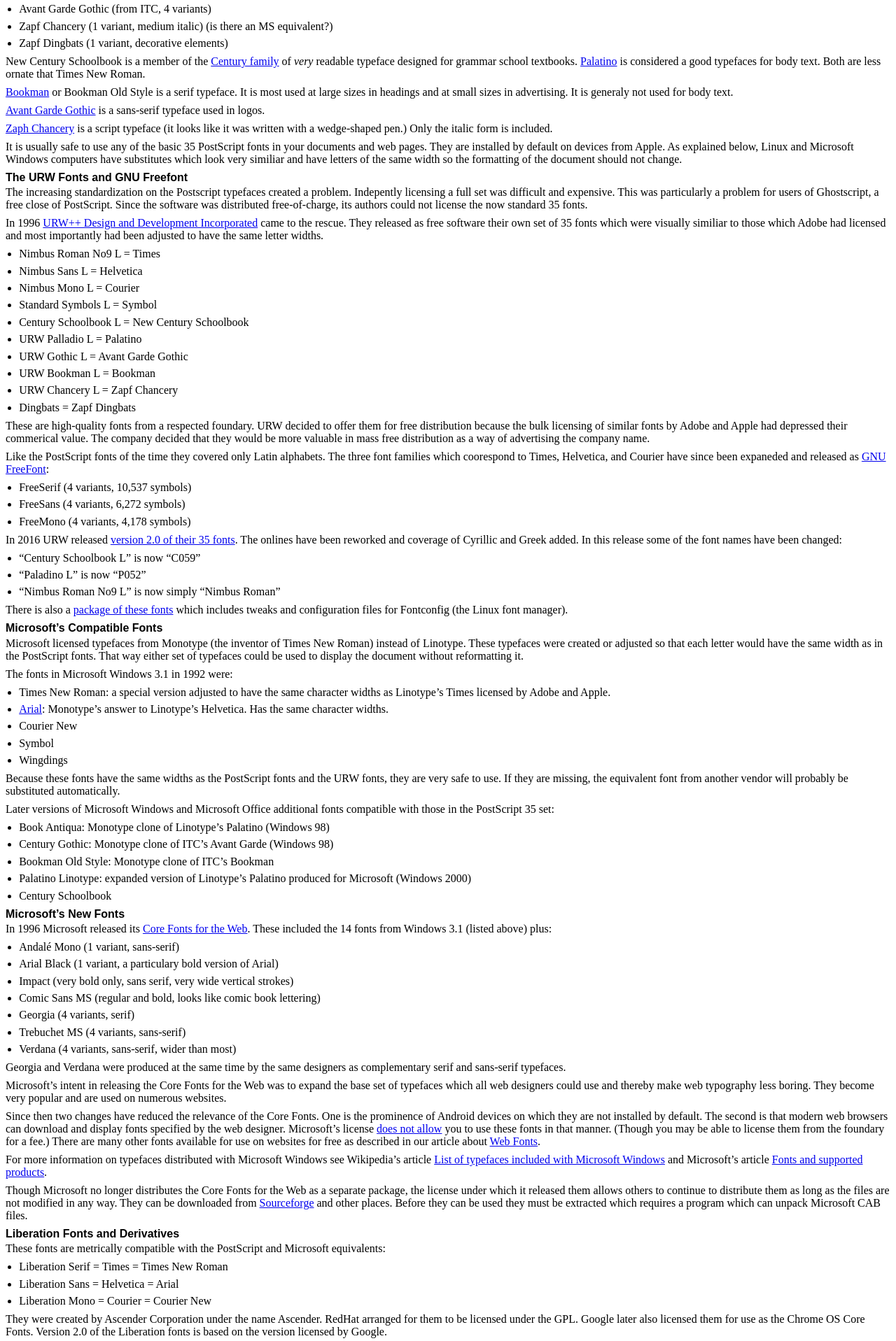
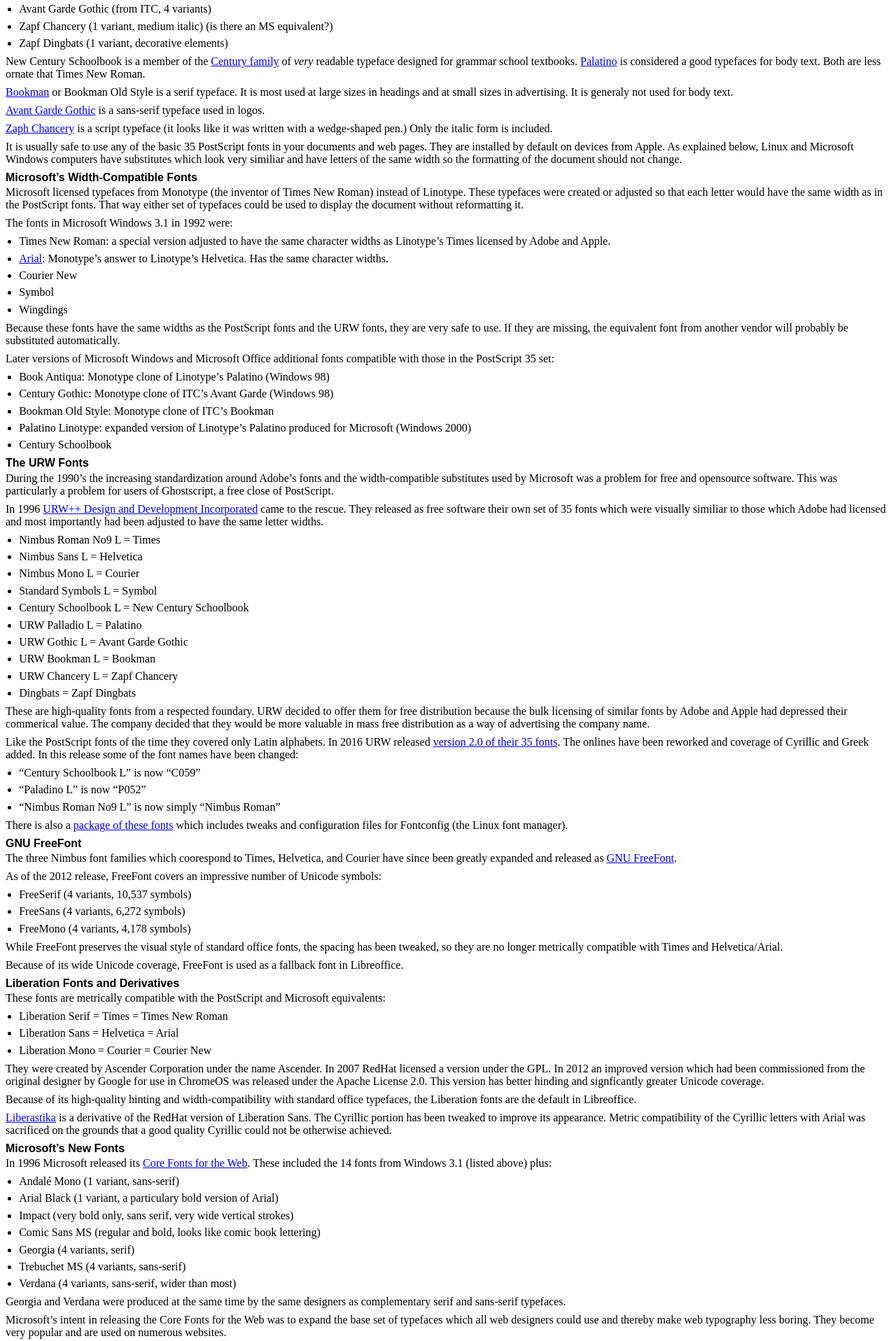
Before and after one commit to david672orford/tech-for-teaching, a Jekyll site: the page built from typefaces/standard/index.md, in a window 1280 px wide. Shown: the part 1443-3360 px from the top of the page at 70% size. Built offline with Jekyll 4.4.1, drawn with Linux system fonts in a browser that asks for light colours; our own code applies the rules of GitHub Pages for plain Markdown files; some of the changed text lies outside the part shown.

Commit message:
updated typeface docs

```diff
--- a/typefaces/standard/index.md
+++ b/typefaces/standard/index.md
@@ -116,57 +116,7 @@
 similiar and have letters of the same width so the formatting of the document
 should not change.
 
-### The URW Fonts and GNU Freefont
-
-The increasing standardization on the Postscript typefaces created a problem.
-Indepently licensing a full set was difficult and expensive. This was
-particularly a problem for users of Ghostscript, a free close of PostScript.
-Since the software was distributed free-of-charge, its authors could
-not license the now standard 35 fonts.
-
-In 1996 [URW++ Design and Development Incorporated](http://www.urwpp.de/)
-came to the rescue. They released as free software their own set of 35
-fonts which were visually similiar to those which Adobe had licensed and
-most importantly had been adjusted to have the same letter widths.
-
-* Nimbus Roman No9 L = Times
-* Nimbus Sans L = Helvetica
-* Nimbus Mono L = Courier
-* Standard Symbols L = Symbol
-* Century Schoolbook L = New Century Schoolbook
-* URW Palladio L = Palatino
-* URW Gothic L = Avant Garde Gothic
-* URW Bookman L = Bookman
-* URW Chancery L = Zapf Chancery
-* Dingbats = Zapf Dingbats
-
-These are high-quality fonts from a respected foundary. URW decided to
-offer them for free distribution because the bulk licensing of similar
-fonts by Adobe and Apple had depressed their commerical value. The
-company decided that they would be more valuable in mass free distribution
-as a way of advertising the company name.
-
-Like the PostScript fonts of the time they covered only Latin alphabets.
-The three font families which coorespond to Times, Helvetica, and Courier
-have since been expaneded and released as
-[GNU FreeFont](https://www.gnu.org/software/freefont/):
-
-* FreeSerif (4 variants, 10,537 symbols)
-* FreeSans (4 variants, 6,272 symbols)
-* FreeMono (4 variants, 4,178 symbols)
-
-In 2016 URW released [version 2.0 of their 35 fonts](https://github.com/URWTypeFoundry/Core_35/).
-The onlines have been reworked and coverage of Cyrillic and Greek added.
-In this release some of the font names have been changed:
-
-* "Century Schoolbook L" is now "C059"
-* "Paladino L" is now "P052"
-* "Nimbus Roman No9 L" is now simply "Nimbus Roman"
-
-There is also a [package of these fonts](https://github.com/ArtifexSoftware/urw-base35-fonts)
-which includes tweaks and configuration files for Fontconfig (the Linux font manager).
-
-### Microsoft's Compatible Fonts
+### Microsoft's Width-Compatible Fonts
 
 Microsoft licensed typefaces from Monotype (the inventor of Times
 New Roman) instead of Linotype. These typefaces were created
@@ -198,6 +148,90 @@
 * Palatino Linotype: expanded version of Linotype's Palatino produced for Microsoft (Windows 2000)
 * Century Schoolbook
 
+### The URW Fonts
+
+During the 1990's the increasing standardization around Adobe's fonts and the
+width-compatible substitutes used by Microsoft was a problem for free and
+opensource software. This was particularly a problem for users of Ghostscript,
+a free close of PostScript.
+
+In 1996 [URW++ Design and Development Incorporated](http://www.urwpp.de/)
+came to the rescue. They released as free software their own set of 35
+fonts which were visually similiar to those which Adobe had licensed and
+most importantly had been adjusted to have the same letter widths.
+
+* Nimbus Roman No9 L = Times
+* Nimbus Sans L = Helvetica
+* Nimbus Mono L = Courier
+* Standard Symbols L = Symbol
+* Century Schoolbook L = New Century Schoolbook
+* URW Palladio L = Palatino
+* URW Gothic L = Avant Garde Gothic
+* URW Bookman L = Bookman
+* URW Chancery L = Zapf Chancery
+* Dingbats = Zapf Dingbats
+
+These are high-quality fonts from a respected foundary. URW decided to
+offer them for free distribution because the bulk licensing of similar
+fonts by Adobe and Apple had depressed their commerical value. The
+company decided that they would be more valuable in mass free distribution
+as a way of advertising the company name.
+
+Like the PostScript fonts of the time they covered only Latin alphabets.
+In 2016 URW released [version 2.0 of their 35 fonts](https://github.com/URWTypeFoundry/Core_35/).
+The onlines have been reworked and coverage of Cyrillic and Greek added.
+In this release some of the font names have been changed:
+
+* "Century Schoolbook L" is now "C059"
+* "Paladino L" is now "P052"
+* "Nimbus Roman No9 L" is now simply "Nimbus Roman"
+
+There is also a [package of these fonts](https://github.com/ArtifexSoftware/urw-base35-fonts)
+which includes tweaks and configuration files for Fontconfig (the Linux font manager).
+
+### GNU FreeFont
+
+The three Nimbus font families which coorespond to Times, Helvetica, and Courier
+have since been greatly expanded and released as
+[GNU FreeFont](https://www.gnu.org/software/freefont/).
+
+As of the 2012 release, FreeFont covers an impressive number of Unicode symbols:
+
+* FreeSerif (4 variants, 10,537 symbols)
+* FreeSans (4 variants, 6,272 symbols)
+* FreeMono (4 variants, 4,178 symbols)
+
+While FreeFont preserves the visual style of standard office fonts, the spacing
+has been tweaked, so they are no longer metrically compatible with Times and
+Helvetica/Arial.
+
+Because of its wide Unicode coverage, FreeFont is used as a fallback font in
+Libreoffice.
+
+### Liberation Fonts and Derivatives
+
+These fonts are metrically compatible with the PostScript and Microsoft
+equivalents:
+
+* Liberation Serif = Times = Times New Roman
+* Liberation Sans = Helvetica = Arial
+* Liberation Mono = Courier = Courier New
+
+They were created by Ascender Corporation under the name Ascender. In 2007
+RedHat licensed a version under the GPL. In 2012 an improved version which had
+been commissioned from the original designer by Google for use in ChromeOS was
+released under the Apache License 2.0. This version has better hinding and
+signficantly greater Unicode coverage.
+
+Because of its high-quality hinting and width-compatibility with standard
+office typefaces, the Liberation fonts are the default in Libreoffice.
+
+[Liberastika](https://github.com/eugeneai/Liberastika-fonts) is a derivative of
+the RedHat version of Liberation Sans. The Cyrillic portion has been tweaked to
+improve its appearance. Metric compatibility of the Cyrillic letters with
+Arial was sacrificed on the grounds that a good quality Cyrillic could not be
+otherwise achieved.
+
 ### Microsoft's New Fonts
 
 In 1996 Microsoft released its
@@ -215,20 +249,19 @@
 Georgia and Verdana were produced at the same time by the same designers
 as complementary serif and sans-serif typefaces.
 
-Microsoft's intent in releasing the Core Fonts for the Web
-was to expand the base set of typefaces which all web designers could use
-and thereby make web typography less boring. They become very popular and
-are used on numerous websites.
+Microsoft's intent in releasing the Core Fonts for the Web was to expand the
+base set of typefaces which all web designers could use and thereby make web
+typography less boring. They become very popular and are used on numerous
+websites.
 
-Since then two changes have reduced the relevance of the Core Fonts. One is
-the prominence of Android devices on which they are not installed by default.
-The second is that modern web browsers can download and display fonts
-specified by the web designer. Microsoft's license
-[does not allow](https://docs.microsoft.com/en-us/typography/fonts/font-faq#web)
-you to use these fonts in that manner. (Though you may be able to
-license them from the foundary for a fee.) There are many other fonts
-available for use on websites for free as described in our article
-about [Web Fonts](../webfonts/).
+Since then two changes have reduced the relevance of the Core Fonts to the
+World Wide Web. One is the prominence of Android devices on which they are not
+installed by default.  The second is that modern web browsers can download and
+display fonts specified by the web designer. Microsoft's license [does not
+allow](https://docs.microsoft.com/en-us/typography/fonts/font-faq#web) you to
+use these fonts in that manner. (Though you may be able to license them from
+the foundary for a fee.) There are many other fonts available for use on
+websites for free as described in our article about [Web Fonts](../webfonts/).
 
 For more information on typefaces distributed with Microsoft Windows see Wikipedia's article
 [List of typefaces included with Microsoft Windows](https://en.wikipedia.org/wiki/List_of_typefaces_included_with_Microsoft_Windows)
@@ -242,26 +275,6 @@
 and other places. Before they can be used they must be extracted which requires
 a program which can unpack Microsoft CAB files.
 
-### Liberation Fonts and Derivatives
-
-These fonts are metrically compatible with the PostScript and Microsoft
-equivalents:
-
-* Liberation Serif = Times = Times New Roman
-* Liberation Sans = Helvetica = Arial
-* Liberation Mono = Courier = Courier New
-
-They were created by Ascender Corporation under the name Ascender. RedHat
-arranged for them to be licensed under the GPL. Google later also licensed them
-for use as the Chrome OS Core Fonts. Version 2.0 of the Liberation fonts is
-based on the version licensed by Google.
-
-[Liberastika](https://github.com/eugeneai/Liberastika-fonts) is a derivative
-of Liberation Sans with the Cyrillic portion redesigned to look better. Metric
-compatibility of the Cyrillic letters with Arial was deliberately not preserved
-since in the opinion of those who did the redesign this was necessary to
-produce a good-quality Cyrillic typeface.
-
 ### Other References
 
 * [What Font Should I Use?](http://drmarkwomack.com/a-writing-handbook/style/typography/)
```
Also changed, not shown: typefaces/opensource/index.md (+1 -1 lines).
